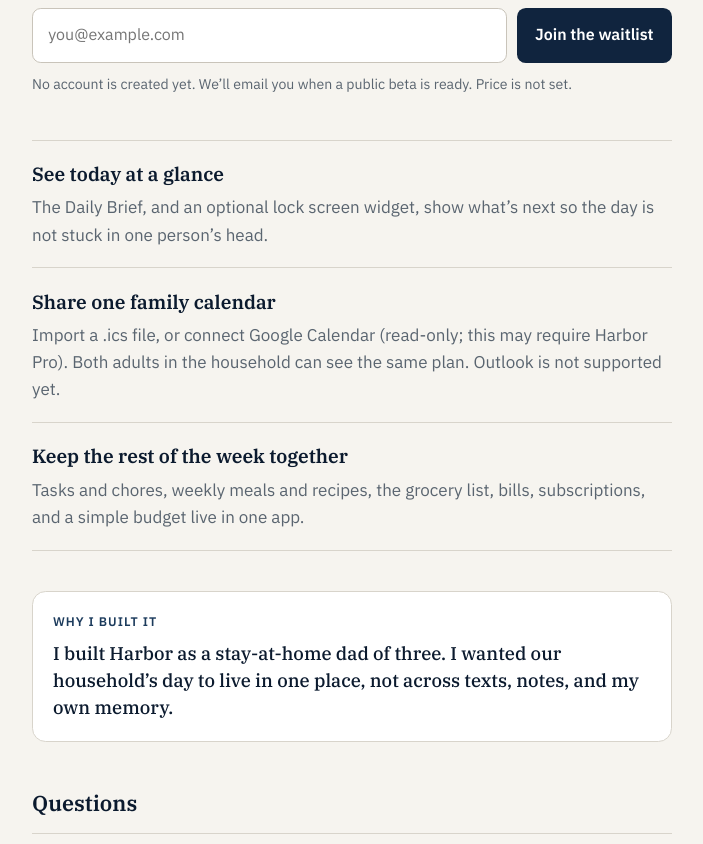
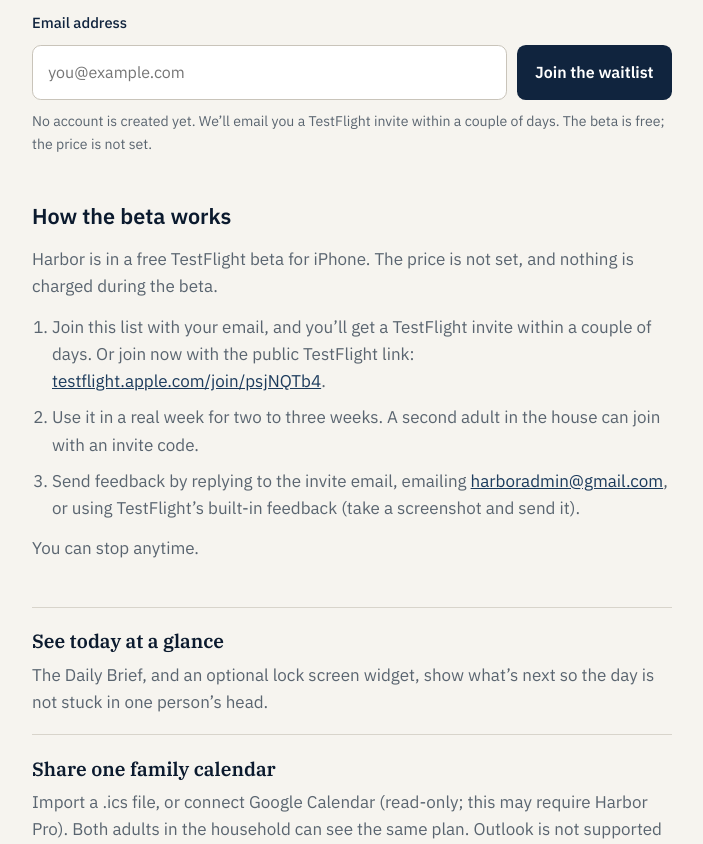
Before and after one commit to SANDETAY/harbor-site, a plain HTML site: page waitlist/index.html in a window 1280 px wide. Shown: the part 366-1210 px from the top of the page, without its empty margins (288-991 px from the left). Drawn offline with Linux system fonts and the light colour scheme.

Commit message:
Add How the beta works section

```diff
--- a/waitlist/index.html
+++ b/waitlist/index.html
@@ -67,6 +67,37 @@
     h1,
     .benefits h2,
     .why p,
+    .how h2,
+    .how {
+      margin: 0 0 2.75rem;
+    }
+
+    .how h2 {
+      font-size: 1.35rem;
+      font-weight: 600;
+      margin: 0 0 0.75rem;
+      color: var(--navy-deep);
+    }
+
+    .how p {
+      margin: 0 0 0.85rem;
+      color: var(--muted);
+    }
+
+    .how ol {
+      margin: 0 0 0.85rem;
+      padding-left: 1.25rem;
+      color: var(--muted);
+    }
+
+    .how li {
+      margin: 0 0 0.55rem;
+    }
+
+    .how li:last-child {
+      margin-bottom: 0;
+    }
+
     .faq h2 {
       font-family: "IBM Plex Serif", Georgia, "Times New Roman", serif;
       font-variant-ligatures: none;
@@ -358,9 +389,21 @@
           <input id="email" name="email" type="email" autocomplete="email" required placeholder="you@example.com">
           <button type="submit">Join the waitlist</button>
         </div>
-        <p class="form-note">No account is created yet. We’ll email you when a public beta is ready. Price is not set.</p>
+        <p class="form-note">No account is created yet. We’ll email you a TestFlight invite within a couple of days. The beta is free; the price is not set.</p>
         <p class="form-status" id="form-status" hidden data-visible="false" role="status" aria-live="polite"></p>
       </form>
+
+
+      <section class="how" aria-labelledby="how-title">
+        <h2 id="how-title">How the beta works</h2>
+        <p>Harbor is in a free TestFlight beta for iPhone. The price is not set, and nothing is charged during the beta.</p>
+        <ol>
+          <li>Join this list with your email, and you’ll get a TestFlight invite within a couple of days. Or join now with the public TestFlight link: <a href="https://testflight.apple.com/join/psjNQTb4">testflight.apple.com/join/psjNQTb4</a>.</li>
+          <li>Use it in a real week for two to three weeks. A second adult in the house can join with an invite code.</li>
+          <li>Send feedback by replying to the invite email, emailing <a href="mailto:harboradmin@gmail.com">harboradmin@gmail.com</a>, or using TestFlight’s built-in feedback (take a screenshot and send it).</li>
+        </ol>
+        <p>You can stop anytime.</p>
+      </section>
 
       <ul class="benefits">
         <li>
@@ -394,7 +437,7 @@
         </details>
         <details>
           <summary>How much does it cost?</summary>
-          <p>The price is not set yet. If you join the waitlist, we will tell you the price before anything is charged.</p>
+          <p>The TestFlight beta is free. The price after launch is not set yet. If you join the waitlist, we will tell you the price before anything is charged.</p>
         </details>
         <details>
           <summary>What about our family’s privacy?</summary>
@@ -404,7 +447,7 @@
     </main>
 
     <footer>
-      Harbor is in TestFlight beta. A public beta is coming later.
+      Harbor is in a free TestFlight beta.
     </footer>
   </div>
 
@@ -428,7 +471,7 @@
 
         var honeypot = form.querySelector('input[name="website"]');
         if (honeypot && honeypot.value) {
-          show("You’re on the list. We’ll email you when a public beta is ready.");
+          show("You’re on the list. We’ll email you a TestFlight invite within a couple of days.");
           form.reset();
           return;
         }
@@ -453,7 +496,7 @@
           body: JSON.stringify({ email: email, source: "waitlist_page" })
         }).then(function (res) {
           if (res.ok) {
-            show("You’re on the list. We’ll email you when a public beta is ready.");
+            show("You’re on the list. We’ll email you a TestFlight invite within a couple of days.");
             form.email.value = "";
             return;
           }
```
